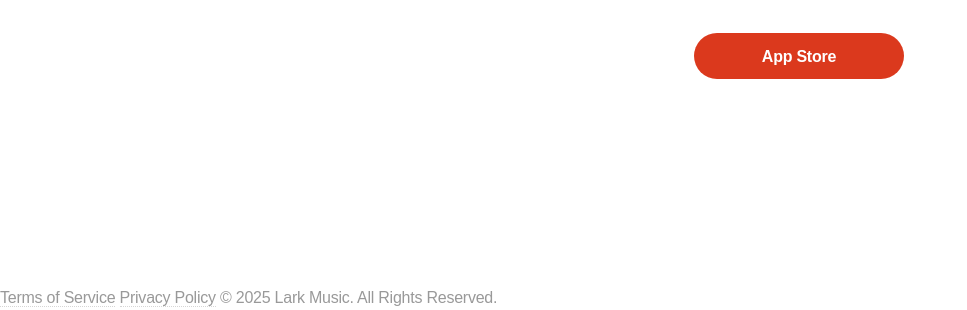
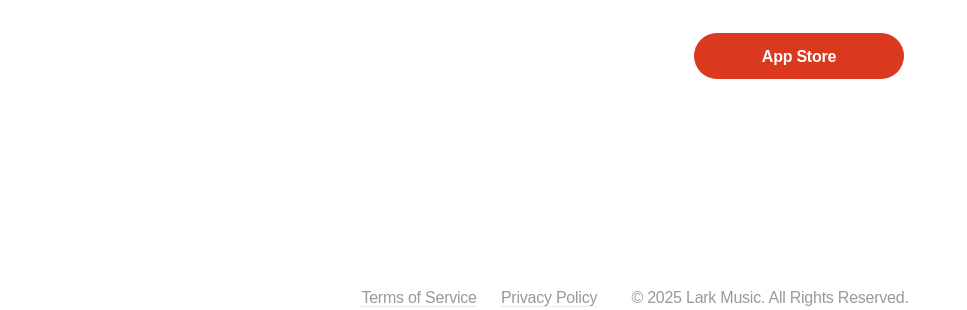
Before and after one commit to eqplayer/eqplayer.github.io, a plain HTML site: page index.html in a window 1280 px wide. Shown: the part 514-824 px from the top of the page, without its empty margins (0-967 px from the left). Drawn offline with Linux system fonts and the light colour scheme.

Commit message:
Update index.html

```diff
--- a/index.html
+++ b/index.html
@@ -7,6 +7,18 @@
     <title>
       Lark Music
     </title>
+    <style>
+      .policy-copyright {
+        text-align: center;
+      }
+      .policy-copyright a {
+        text-decoration: none;
+      }
+      .policy-copyright span {
+        margin: 0 10px;
+      }
+    </style>
+
     <link rel="shortcut icon" href="./favicon.png" />
 
     <meta
```
